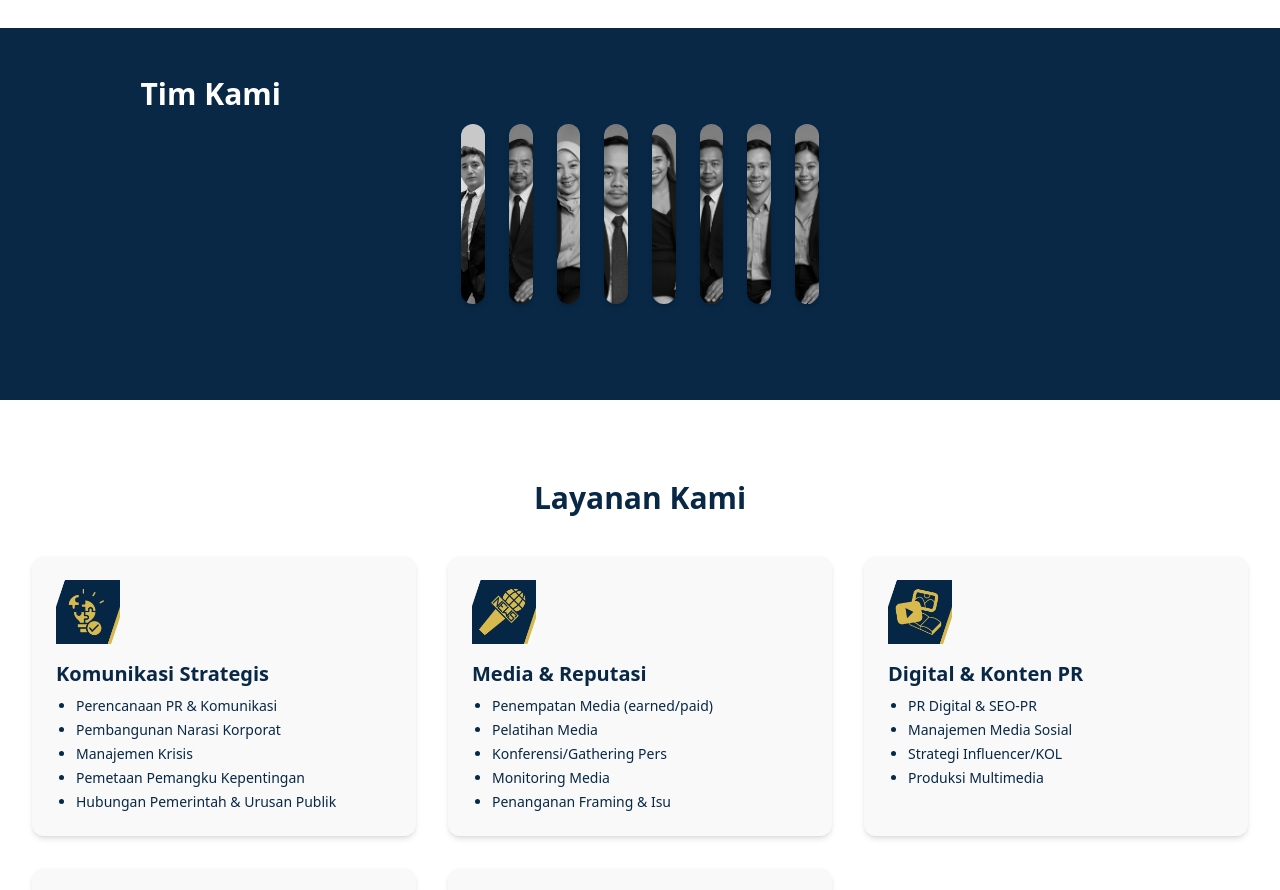
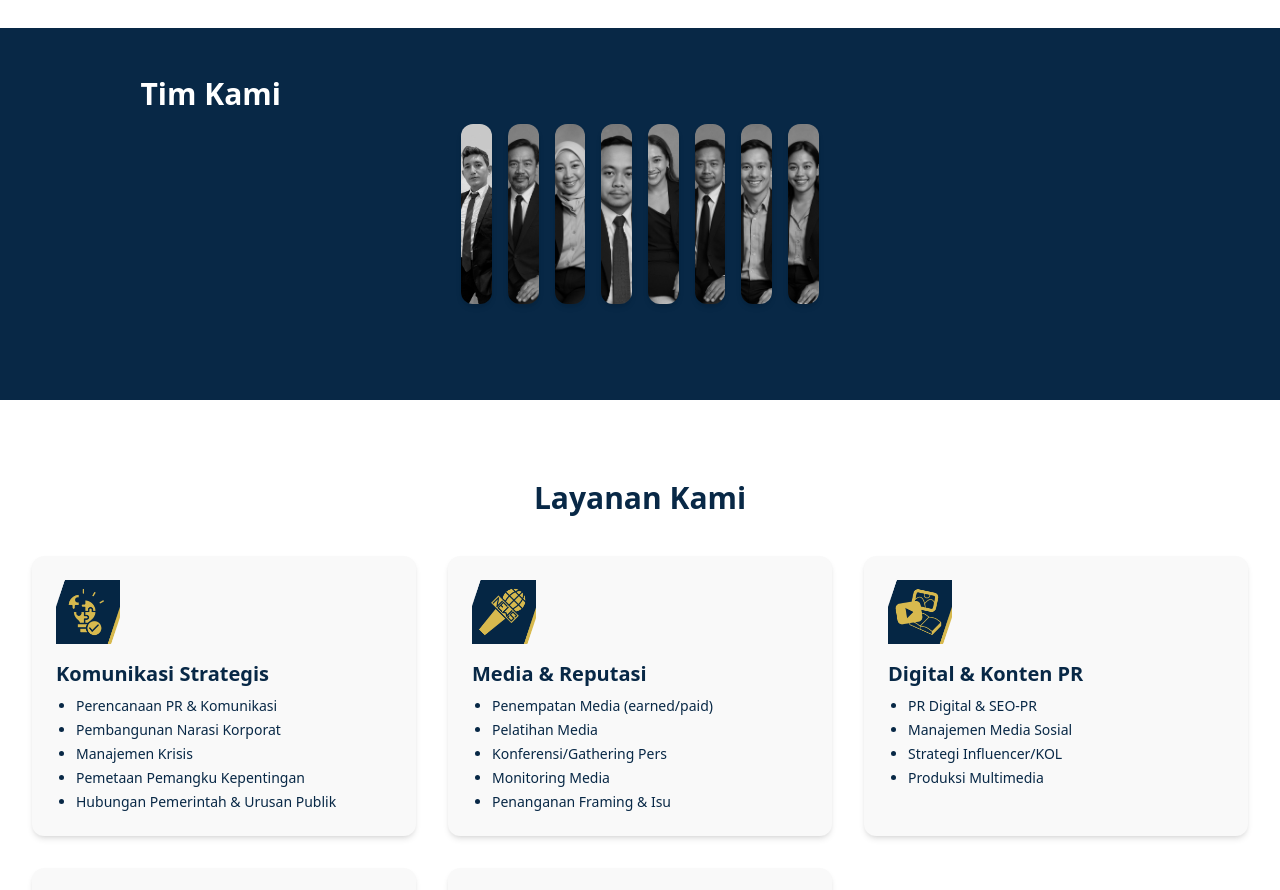
Before and after one commit to ProfAdri90/estetic-dinamis, a Next.js app: page / in a window 1280 px wide. Shown: the part 3500-4390 px from the top of the page. Built offline with nearby package versions, Linux system fonts and the light colour scheme.

Commit message:
Update OurTeams.jsx

```diff
--- a/components/OurTeams.jsx
+++ b/components/OurTeams.jsx
@@ -15,7 +15,7 @@ const teamMembers = [
 export default function OurTeams() {
   return (
     <section id="our-team" className="scroll-mt-[140px] px-4 py-12">
-  <div className="grid grid-cols-2 sm:grid-cols-4 lg:grid-cols-8 gap-6">
+  <div className="grid grid-cols-8 gap-4 items-end justify-center">
     {teamMembers.map((member, index) => (
       <TeamCard
         key={index}
```
